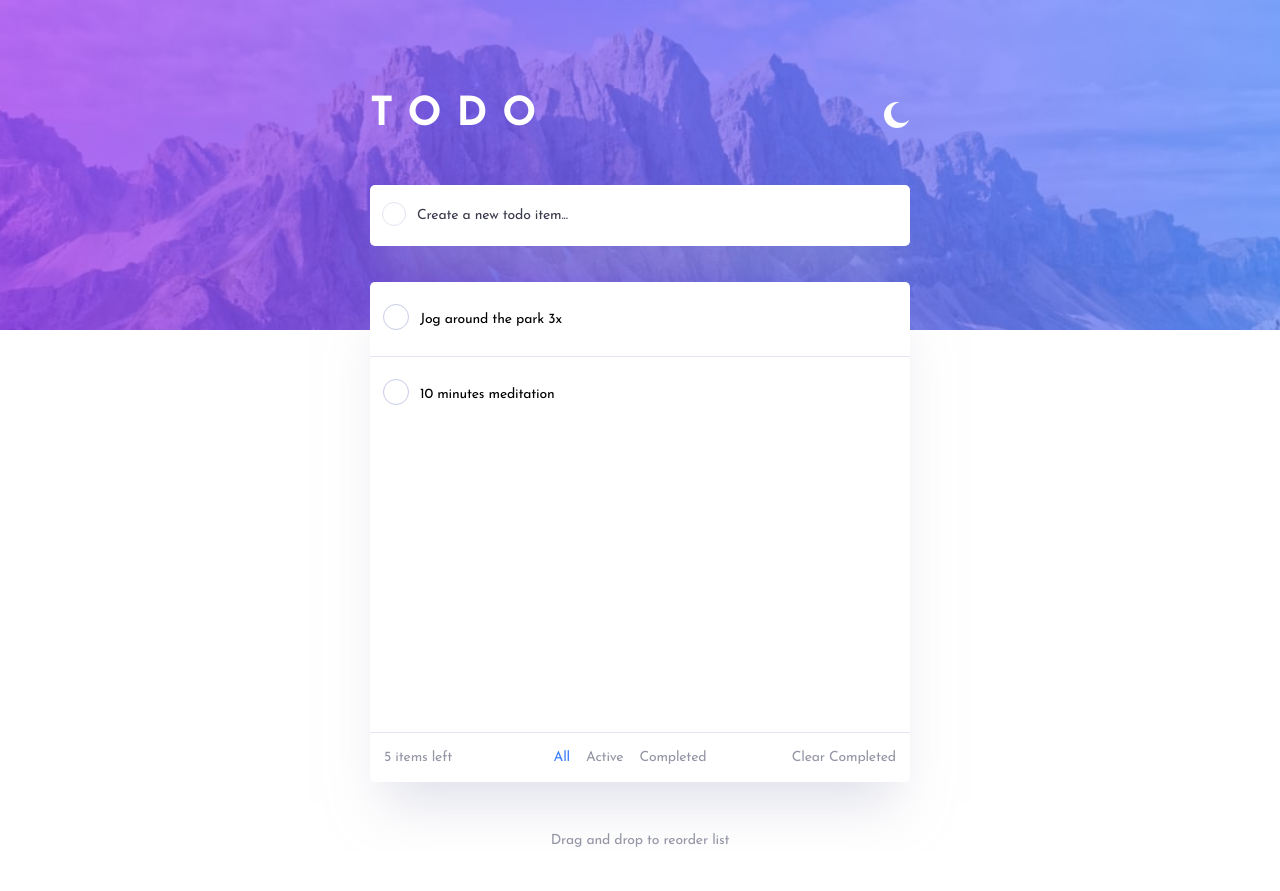
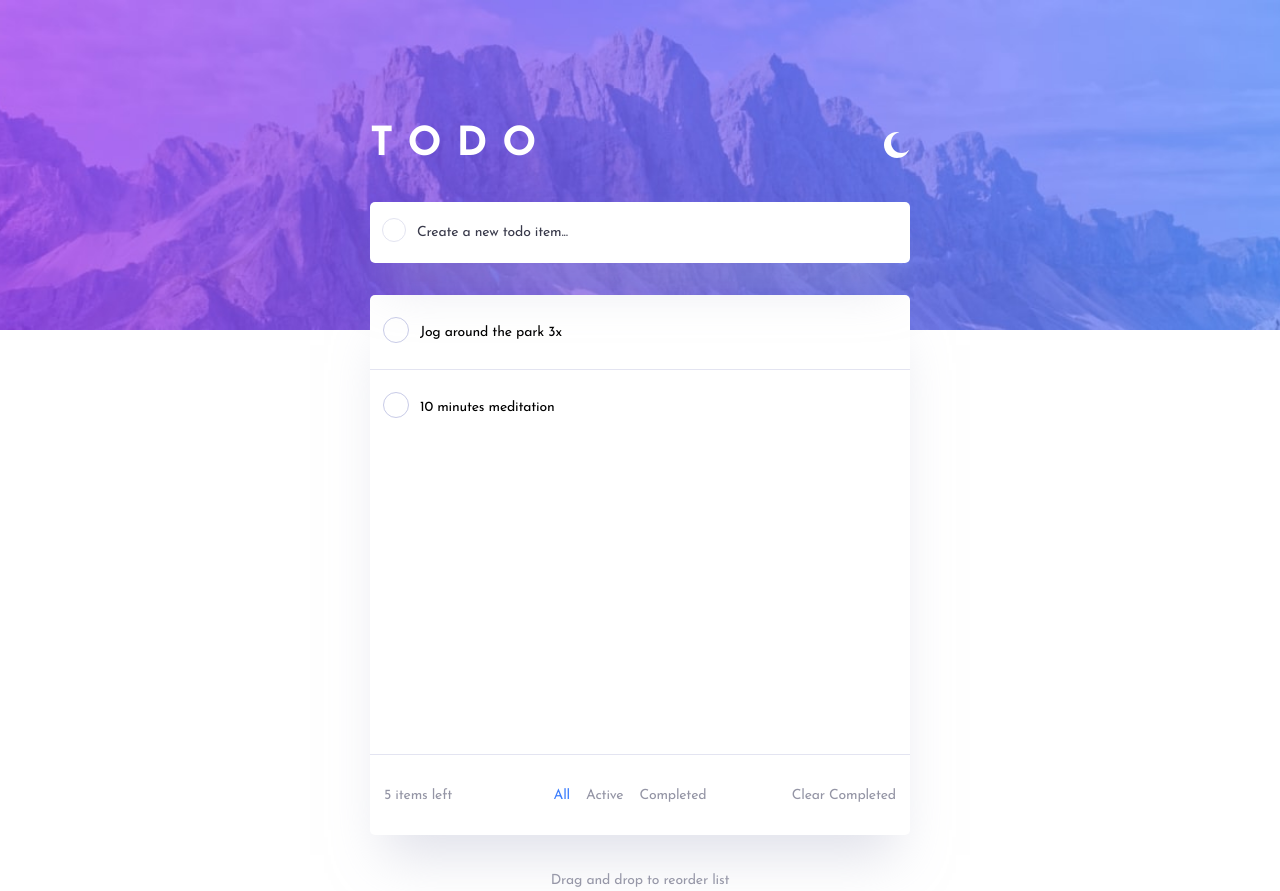
Before and after one commit to ronnypdev/Complex-Todo-App, a React (Vite) app: page / in a window 1280 px wide. Before the commit the page ends 851 px from the top, so only its background shows below. Built offline with nearby package versions, Linux system fonts and the light colour scheme.

Commit message:
Restructure and fixed app structure

```diff
--- a/src/App.tsx
+++ b/src/App.tsx
@@ -6,12 +6,12 @@ function App() {
   return (
     <>
       <main className="h-full flex-col justify-center">
-          <Header />
-        <div className="max-container relative bottom-12">
+        <Header />
+        <div className="max-container relative bottom-32">
           <Todo />
-          <div className="text-center mt-12">
-            <p className="text-sm leading-normal font-normal not-italic -tracking[0.194px] text-shadeGrey">Drag and drop to reorder list</p>
-          </div>
+        </div>
+        <div className="text-center">
+          <p className="text-sm leading-normal font-normal not-italic -tracking[0.194px] text-shadeGrey">Drag and drop to reorder list</p>
         </div>
       </main>
     </>
--- a/src/assets/components/Header.tsx
+++ b/src/assets/components/Header.tsx
@@ -1,5 +1,4 @@
-import MoonIcon from "./icons/MoonIcon"
-import OvalIcon from "./icons/OvalIcon"
+import MoonIcon from "./icons/MoonIcon";
 
 export default function Header() {
   return (
@@ -15,10 +14,6 @@ export default function Header() {
                   hoverState="hover:fill-white cursor-pointer"
                 />
               </div>
-              <label htmlFor="listInput" className="relative">
-                <OvalIcon />
-                <input className="w-full max-w-full py-[23px] pr-5 pl-[47px] shadow-paleWhite rounded-[5px] placeholder:text-darkGrey" type="text" name="listInput" id="listInput" placeholder="Create a new todo item..."/>
-              </label>
             </div>
           </div>
         </div>
--- a/src/assets/components/Todo.tsx
+++ b/src/assets/components/Todo.tsx
@@ -1,21 +1,25 @@
-import { useState } from "react"
+import { useState } from "react";
 
-import PencilIcon from "./icons/PencilIcon"
-import CrossIcon from "./icons/CrossIcon"
+import PencilIcon from "./icons/PencilIcon";
+import CrossIcon from "./icons/CrossIcon";
+import OvalIcon from "./icons/OvalIcon";
 
 export default function Todo() {
-
   // const [todoLisItem, setTodoListItem] = useState<string>("");
 
   // function handleTodoItemChange(event: React.ChangeEvent<HTMLInputElement>) {
   //   setTodoListItem(event.target.value)
   // }
 
-
   return (
     <>
-      <div className="todo-container bg-white w-[540px] h-[500px] my-0 mx-auto rounded-[5px] shadow-paleWhite">
-        <div className="todo-wrapper h-[90%] overflow-y-auto min-h-[auto]">
+      <form className="w-[540px] h-[540px] my-0 mx-auto">
+        <label htmlFor="listInput" className="relative mb-8 block">
+          <OvalIcon />
+          <input className="w-full max-w-full py-[23px] pr-5 pl-[47px] shadow-paleWhite rounded-[5px] placeholder:text-darkGrey" type="text" name="listInput" id="listInput" placeholder="Create a new todo item..."/>
+        </label>
+        <div className="w-full h-full max-w-full bg-white rounded-[5px] shadow-paleWhite">
+          <div className="h-[85%] overflow-y-auto min-h-[auto]">
             <div className="p-6 border-t first:border-0 flex justify-between items-center group/controls">
               <div className="todo-flex-col">
                 <input className="cursor-pointer checkbox-round relative right-[11px] bottom-[2px]" type="checkbox" id="listItems1" name="listItems1"/>
@@ -37,7 +41,7 @@ export default function Todo() {
               </div>
             </div>
           </div>
-        <div className="controls border-t border-t-lightGrey h-[10%] flex justify-between items-center px-[14px]">
+          <div className="controls border-t border-t-lightGrey h-[15%] flex justify-between items-center px-[14px]">
             <p className="text-shadeGrey"><span>5</span> items left</p>
             <div className="flex justify-between items-center">
               <p className="ml-4 text-primaryBlue cursor-pointer">All</p>
@@ -47,6 +51,7 @@ export default function Todo() {
             <p className="text-shadeGrey cursor-pointer">Clear Completed</p>
           </div>
         </div>
+      </form>
     </>
   )
 }
--- a/src/index.css
+++ b/src/index.css
@@ -42,7 +42,7 @@
 }
 
 .oval-icon {
-  @apply w-6 h-6 rounded-full border border-lightGrey absolute left-3 -top-[6px]
+  @apply w-6 h-6 rounded-full border border-lightGrey absolute left-3 top-[16px]
 }
 
 .todo-flex-col {
```
Lines whose indentation alone changed are shown as unchanged.
